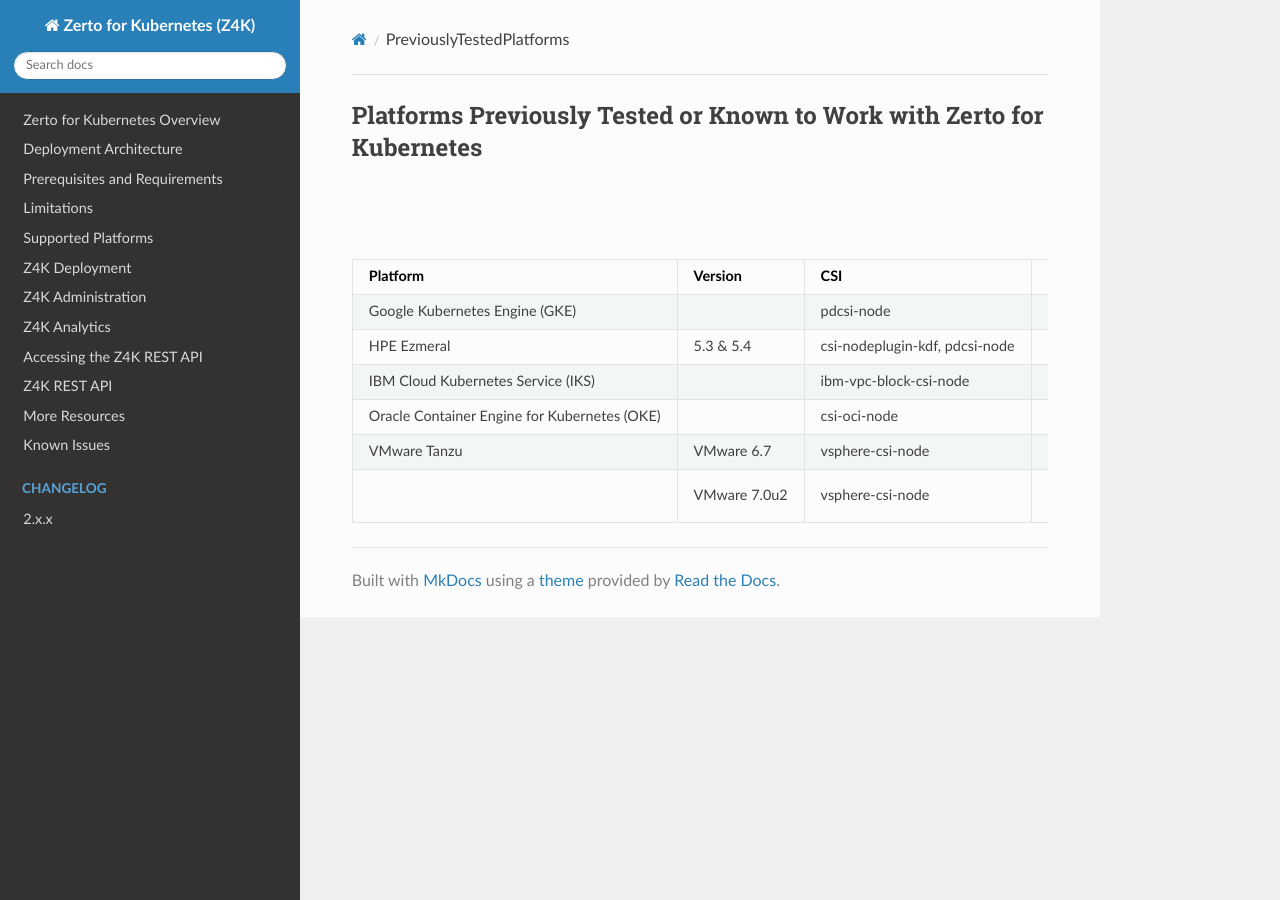
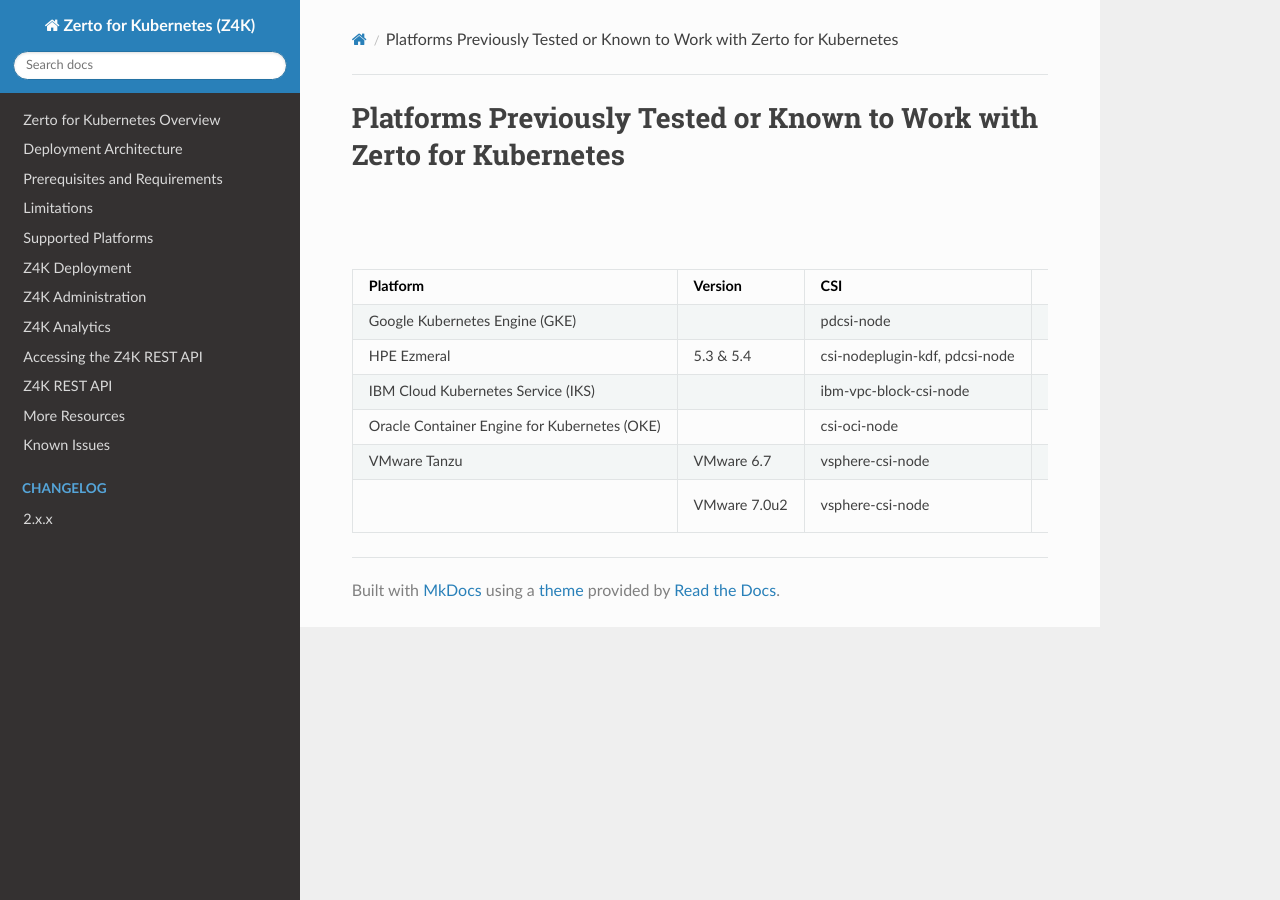
Before and after one commit to ZertoPublic/Z4K, an MkDocs documentation site: the page built from docs/PreviouslyTestedPlatforms.md, in a window 1280 px wide. Built offline with MkDocs 1.6.1, drawn with Linux system fonts in a browser that asks for light colours.

Commit message:
Update PreviouslyTestedPlatforms.md

```diff
--- a/docs/PreviouslyTestedPlatforms.md
+++ b/docs/PreviouslyTestedPlatforms.md
@@ -1,4 +1,4 @@
-## Platforms Previously Tested or Known to Work with Zerto for Kubernetes
+# Platforms Previously Tested or Known to Work with Zerto for Kubernetes
 </br>
 </br>
 
```
